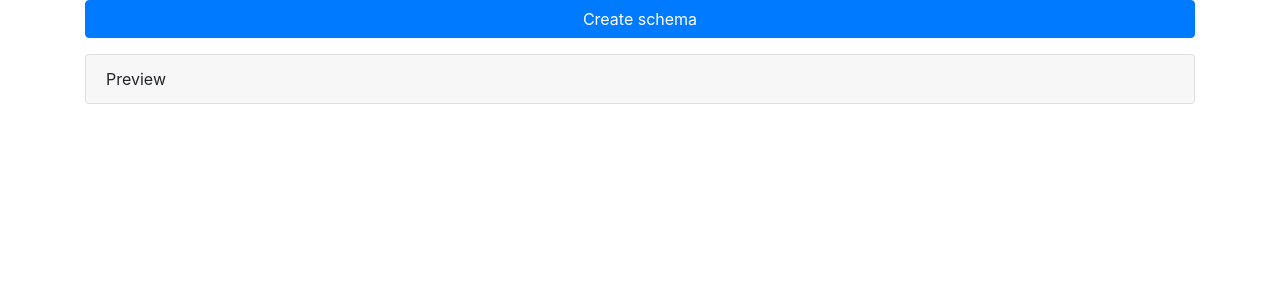
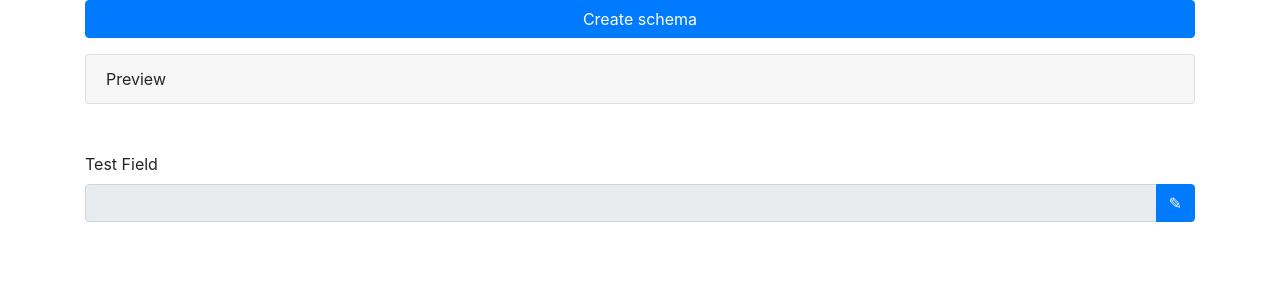
Before and after one commit to jacksmith15/json-schema-editor, a React (Create React App) app: page / in a window 1280 px wide. Shown: the top 300 px of the page. Built offline with nearby package versions, Linux system fonts and the light colour scheme.

Commit message:
Editable field draft

```diff
--- a/src/Builder.js
+++ b/src/Builder.js
@@ -1,22 +1,16 @@
 import React from "react";
-import styled from "styled-components";
 import {
     Accordion,
     Card,
     Container,
-    Form,
-    Button,
-    Modal,
-    Navbar,
     Row,
-    Tabs,
-    Tab,
 } from "react-bootstrap";
-import { Path, xSet, clean } from "helpers";
+import { Path, xSet } from "helpers";
 import { TypeForm } from "forms/type";
 import { BlankForm } from "forms/blank";
 import { ReferenceForm } from "forms/reference";
 import { CompositionForm } from "forms/composition";
+import { EditableField } from "EditableField";
 
 // TODO: Spacing
 // TODO: Save and reference schemas
@@ -57,6 +51,12 @@ function Builder(props) {
             </Row>
             <Row>
                 <SchemaRenderer schema={schema} />
+            </Row>
+            <div className="mt-5" />
+            <Row>
+                <Container>
+                    <EditableField label="Test Field" />
+                </Container>
             </Row>
         </Container>
     );
--- /dev/null
+++ b/src/EditableField.js
@@ -0,0 +1,91 @@
+import React from "react";
+import { Form, InputGroup, Button } from "react-bootstrap";
+
+/*
+ * Field with accept/reject changes buttons.
+ */
+function EditableField(props) {
+    const [stagedValue, setStagedValue] = React.useState(props.default || "");
+    const [value, setValue] = React.useState(stagedValue);
+    const [focused, setFocused] = React.useState(false);
+
+    const controlRef = React.createRef();
+
+    const applyChange = () => {
+        setValue(stagedValue);
+        if (props.onChange instanceof Function) {
+            props.onChange({ target: { value: stagedValue } });
+        }
+    };
+
+    const cancelChange = () => {
+        controlRef.current.value = value;
+        setStagedValue(value);
+    }
+
+    let InputButtons = null;
+    if (focused) {
+        InputButtons = (
+            <InputGroup.Append>
+                <Button
+                    key="apply"
+                    variant="success"
+                    hidden={!focused}
+                    onMouseDown={applyChange}
+                >
+                    &#x2713;
+                </Button>
+                <Button
+                    key="undo"
+                    variant="danger"
+                    hidden={!focused}
+                    onMouseDown={cancelChange}
+                >
+                    &#x2717;
+                </Button>
+            </InputGroup.Append>
+        );
+    } else {
+        InputButtons = (
+            <InputGroup.Append>
+                <Button
+                    key="edit"
+                    hidden={focused}
+                    onClick={() => {
+                        console.log(controlRef.current);
+                        console.log(document.activeElement);
+                        controlRef.current.focus && controlRef.current.focus();
+                    }}
+                >
+                    &#x270e;
+                </Button>
+            </InputGroup.Append>
+        );
+    }
+    return (
+        <Form.Group>
+            {props.label && <Form.Label>{props.label}</Form.Label>}
+            <InputGroup>
+                <Form.Control
+                    type={props.type || "text"}
+                    defaultValue={stagedValue}
+                    onChange={(event) => {
+                        setStagedValue(event.target.value);
+                    }}
+                    readOnly={!focused}
+                    ref={controlRef}
+                    onFocus={() => {
+                        setFocused(true);
+                    }}
+                    onBlur={() => {
+                        applyChange(stagedValue);
+                        setFocused(false);
+                    }}
+                ></Form.Control>
+                {InputButtons}
+            </InputGroup>
+        </Form.Group>
+    );
+}
+
+export { EditableField };
```
